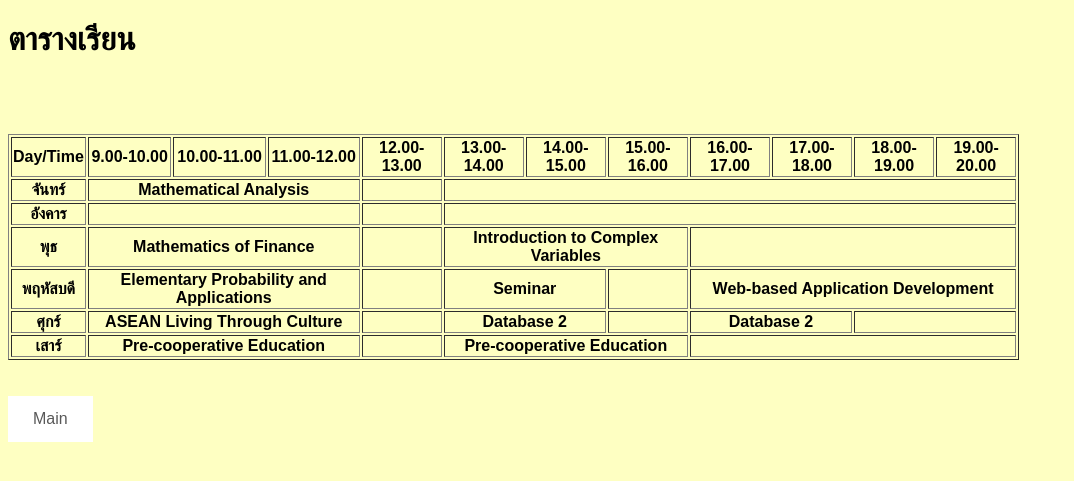
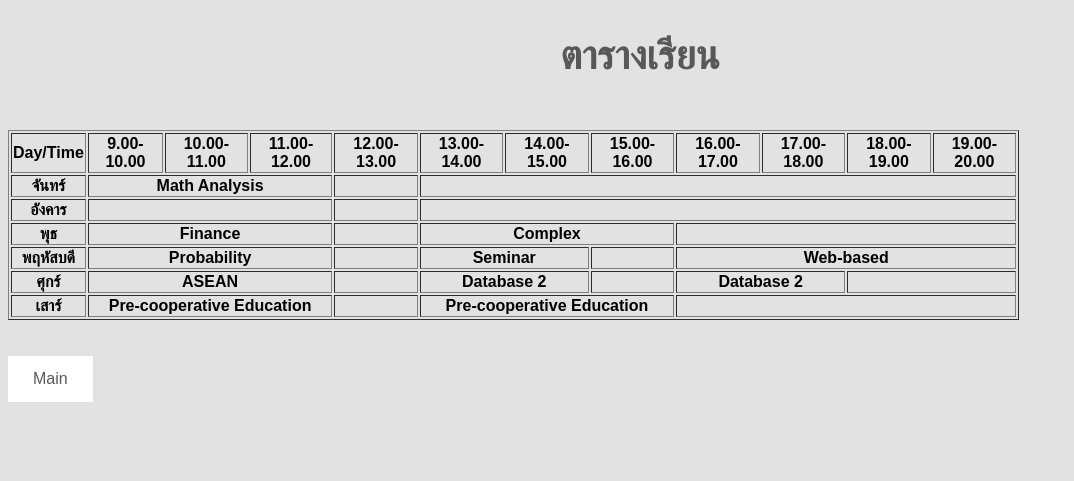
Before and after one commit to 61030568/88726059, a PHP site: page /timetable.html in a window 1280 px wide. Shown: the top 481 px of the page, without its empty margins (0-1074 px from the left). Run offline with PHP 8.4, Linux system fonts and the light colour scheme; lists and menus that the app fills with data are empty.

Commit message:
เรียบร้อย

```diff
--- a/lab03/css/mystyle.css
+++ b/lab03/css/mystyle.css
@@ -1,17 +1,20 @@
 body {
     font-family: arial;
-    background-color: rgb(254, 255, 194);
+    background-color: rgb(226, 226, 226);
 }
 h1 {
-    color: rgb(0, 0, 0);
+    color: rgb(88, 88, 88);
+    font-size: 100px;
+    text-align: center;
 }
 h2 {
     color: rgb(88, 88, 88);
-    font-size: 100px;
+    font-size: 40px;
+    text-align: center;
 }
 h3 {
-    color: rgb(88, 88, 88);
-    font-size: 20px;
+  color: rgb(0, 0, 0);
+  font-size: 18px
 }
 a:link, a:visited {
     background-color: #ffffff;
@@ -25,7 +28,7 @@ a:hover, a:active {
     background-color: rgb(163, 147, 147);}
 
 main {
-    padding: 150px 150px 150px 230px;
+    padding: 150px 200px 200px 200px;
 }
 table {
     width: 80%;
--- a/lab03/form.html
+++ b/lab03/form.html
@@ -40,4 +40,8 @@
  <input type="reset" value="Clear">
  </form>
 </body>
+</br>
+</br>
+</br>
+<a href="main.html">Main</a>
 </html>
--- a/lab03/form_reserve.html
+++ b/lab03/form_reserve.html
@@ -57,4 +57,5 @@
 </table>
  </form>
 </body>
+<a href="main.html">Main</a>
 </html>
--- a/lab03/form_table.html
+++ b/lab03/form_table.html
@@ -35,4 +35,8 @@
 </table>
  </form>
 </body>
+</br>
+</br>
+</br>
+<a href="main.html">Main</a>
 </html>
--- a/lab03/main.html
+++ b/lab03/main.html
@@ -8,7 +8,7 @@
     <link href="css/mystyle.css" rel="stylesheet" type="text/css">
 </head>
 <main>
-    <h2>Welcome</h2>
+    <h1>Welcome</h1>
     <a href="aboutme.html">About me</a>
     <a href="timetable.html">Timetable</a>
     <a href="form.html">Form Demo ver.1</a>
--- a/lab03/timetable.html
+++ b/lab03/timetable.html
@@ -8,9 +8,8 @@
     <link href="css/mystyle.css" rel="stylesheet" type="text/css">
 </head>
 <body>
-<h1>ตารางเรียน</h1></br>
-</br>
-</br>
+<h2>ตารางเรียน</h2></br>
+<div>
 <table border=”1″>
     <tr>
         <th>Day/Time</th>
@@ -28,7 +27,7 @@
     </tr>
     <tr>
         <th>จันทร์</th>
-        <th colspan="3">Mathematical Analysis</th>
+        <th colspan="3">Math Analysis</th>
         <th></th>
         <th colspan="7"></th>
     </tr>
@@ -40,22 +39,22 @@
     </tr>
     <tr>
         <th>พุธ</th>
-        <th colspan="3">Mathematics of Finance</th>
+        <th colspan="3">Finance</th>
         <th></th>
-        <th colspan="3">Introduction to Complex Variables</th>
+        <th colspan="3">Complex</th>
         <th colspan="4"></th>
     </tr>
     <tr>
         <th>พฤหัสบดี</th>
-        <th colspan="3">Elementary Probability and Applications</th>
+        <th colspan="3">Probability</th>
         <th></th>
         <th colspan="2">Seminar</th>
         <th></th>
-        <th colspan="4">Web-based Application Development</th>
+        <th colspan="4">Web-based</th>
     </tr>
     <tr>
         <th>ศุกร์</th>
-        <th colspan="3">ASEAN Living Through Culture</th>
+        <th colspan="3">ASEAN</th>
         <th></th>
         <th colspan="2">Database 2</th>
         <th></th>
@@ -72,6 +71,7 @@
         <th colspan="4"></th>
     </tr>
 </table>
+</div>
 </br>
 </br>
 </body>
```
Also changed, not shown: lab03/aboutme.html (+4 -4 lines), lab03/gallery.html (+14 -12 lines). Lines whose indentation alone changed are shown as unchanged.
